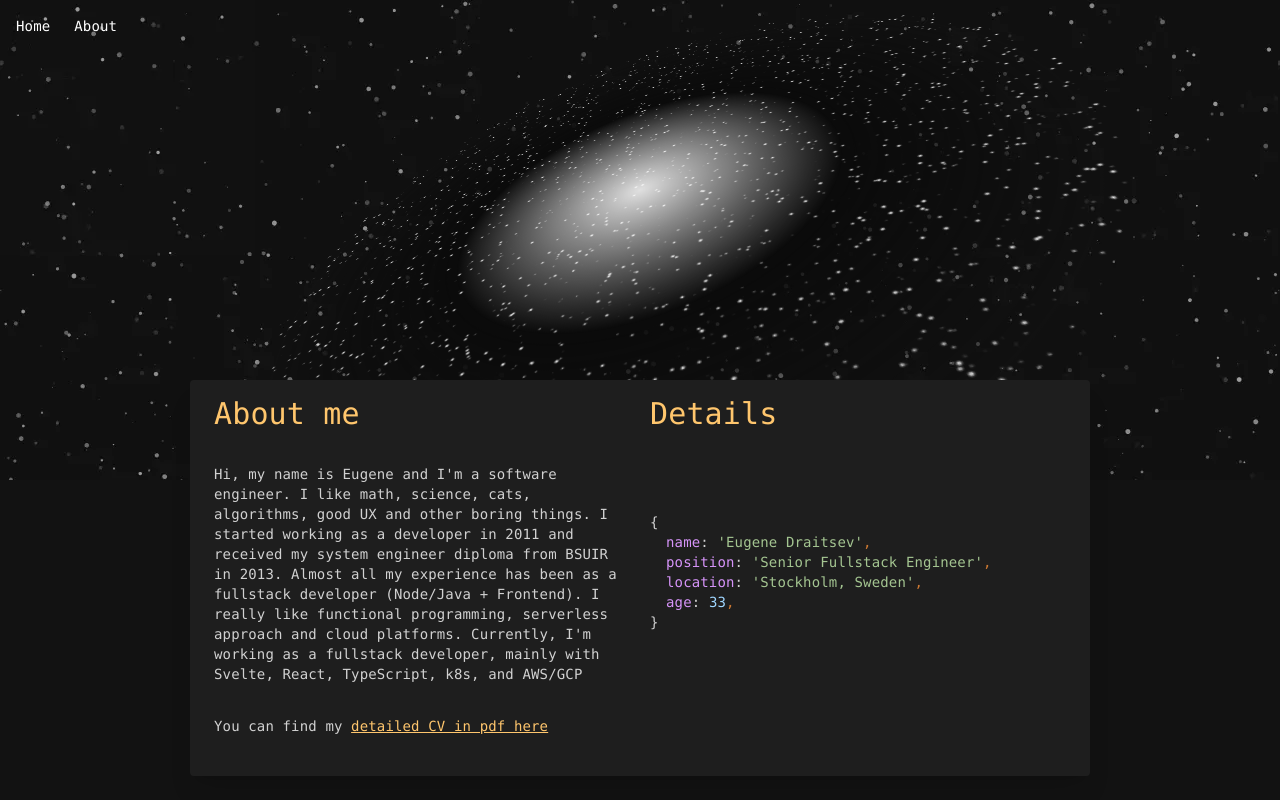
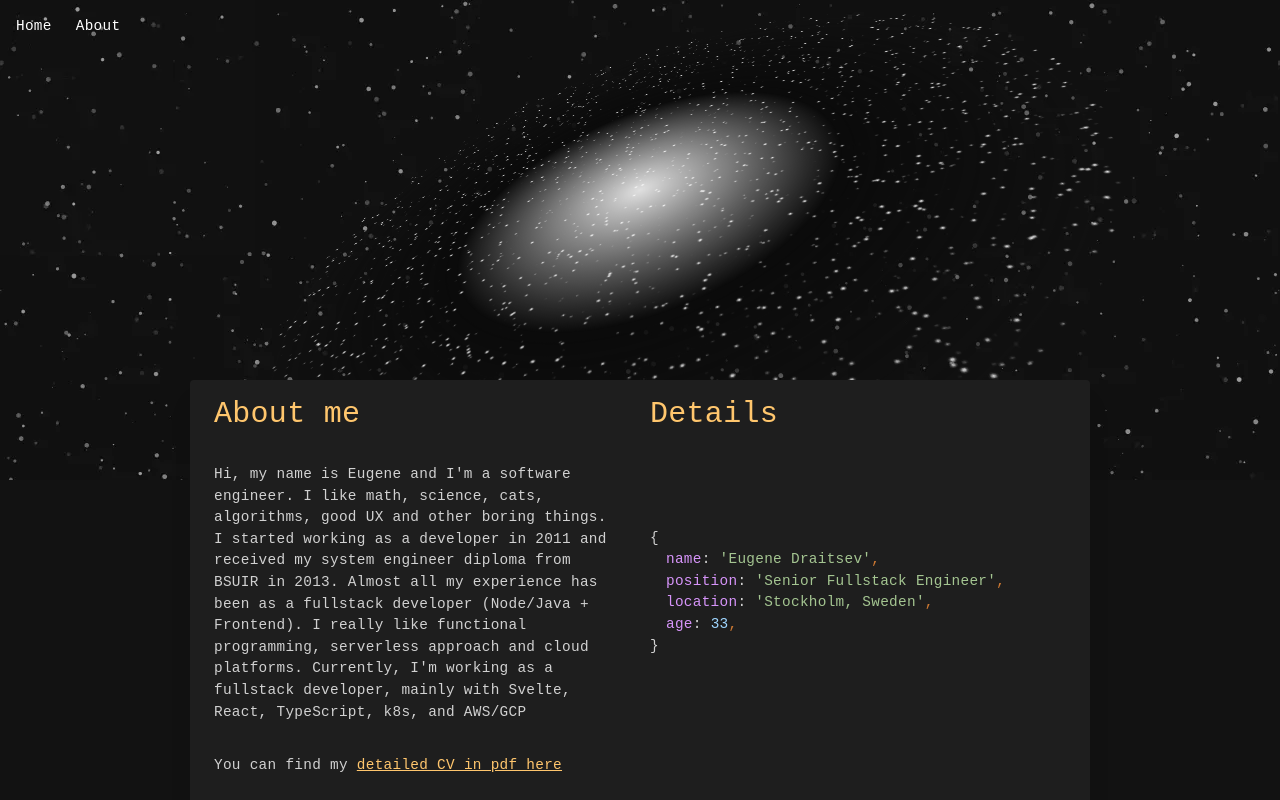
Before and after one commit to vikaskumar2500/portfolio, a Next.js app: page / in a window 1280 px wide. Shown: the top 800 px of the page. Built offline with nearby package versions, Linux system fonts and the light colour scheme; no server answers.

Commit message:
Swap fonts priority

```diff
--- a/src/app/globals.css
+++ b/src/app/globals.css
@@ -48,10 +48,10 @@ html {
 }
 
 body {
-  font-size: 0.875rem;
-  line-height: 1.43;
-  letter-spacing: 0.01em;
-  font-family: Roboto Mono, Lucida Console, 'Courier New', monospace;
+  font-size: 0.9rem;
+  line-height: 1.5;
+  letter-spacing: 0.02em;
+  font-family: Roboto Mono, monospace, 'Lucida Console', 'Courier New';
 }
 
 a {
```
